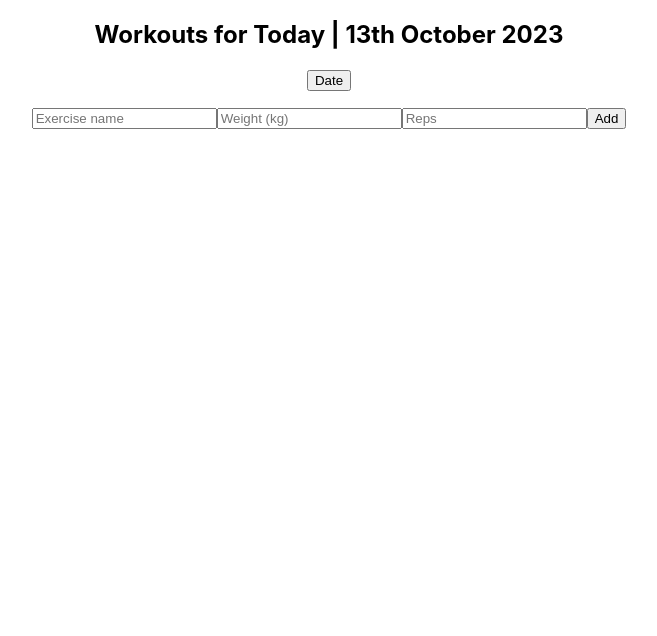
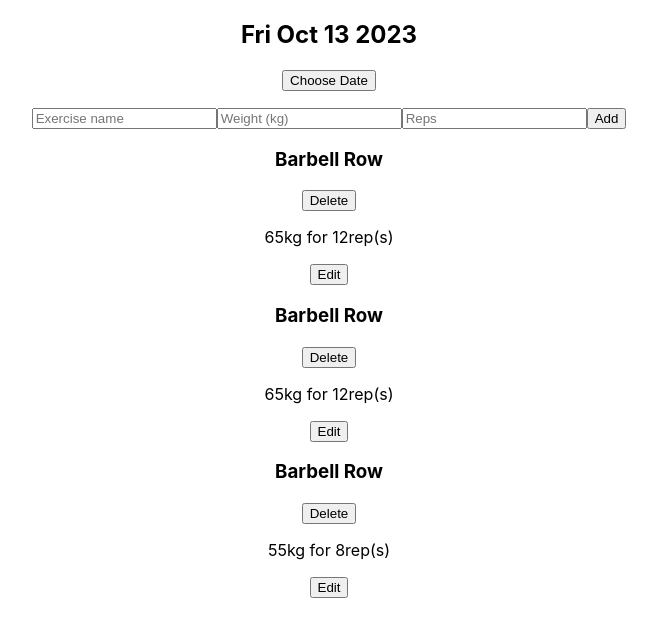
Before and after one commit to MrShakzey/workoutbuddy, a React (Create React App) app in the folder workoutbuddy/: page / in a window 1280 px wide. Shown: the top 636 px of the page, without its empty margins (311-968 px from the left). Built offline with nearby package versions, Linux system fonts and the light colour scheme.

Commit message:
Accept user input and add to workouts log

```diff
--- a/workoutbuddy/src/App.js
+++ b/workoutbuddy/src/App.js
@@ -5,7 +5,7 @@ import DayLog from './components/DayLog';
 function App() {
   return (
     <div className="App">
-      <DayLog/>
+      <DayLog date={new Date().toDateString()} />
     </div>
   );
 }
--- a/workoutbuddy/src/components/AddExercise.js
+++ b/workoutbuddy/src/components/AddExercise.js
@@ -1,13 +1,35 @@
 // choose an exercise from the drop down, type in the weight in kg, type in the reps for the set, hit add
 // clicking add will post it to the database, at the same time a get will happen to update the front end
+import { useState } from "react";
 
-const AddExercise = () => {
-    return(
+const AddExercise = ({onAdd}) => {
+
+    const [name, setName] = useState('');
+    const [weight, setWeight] = useState('');
+    const [reps, setReps] = useState('');
+
+    const onSubmit = (e) => {
+        e.preventDefault()
+
+        if (!name) {
+            alert('Please enter a task!')
+        }
+
+        onAdd({name, weight, reps});
+
+        setName('');
+        setWeight('');
+        setReps('');
+    }
+
+    return (
         <>
-        <input type="text" placeholder="Exercise name"/>
-        <input type="text" placeholder="Weight (kg)"/>
-        <input type="number" placeholder="Reps"/>
-        <button>Add</button>
+            <form onSubmit={onSubmit}>
+                <input type="text" placeholder="Exercise name" value={name} onChange={(e) => setName(e.target.value)}/>
+                <input type="number" placeholder="Weight (kg)" min="0" value={weight} onChange={(e) => setWeight(e.target.value)}/>
+                <input type="number" placeholder="Reps" min="1" value={reps} onChange={(e) => setReps(e.target.value)}/>
+                <button type='submit'>Add</button>
+            </form>
         </>
     )
 }
--- a/workoutbuddy/src/components/DateSelector.js
+++ b/workoutbuddy/src/components/DateSelector.js
@@ -4,7 +4,7 @@
 
 const DateSelector = () => {
     return(
-        <button>Date</button>
+        <button>Choose Date</button>
     )
 }
 
--- a/workoutbuddy/src/components/DateTitle.js
+++ b/workoutbuddy/src/components/DateTitle.js
@@ -1,9 +1,9 @@
 // just the date title for the selected date. If it is "today" then it will say "Today | LongDateFormat"
 
-const DateTitle = () => {
+const DateTitle = ({date}) => {
     return(
         <div>
-            <h2>Workouts for Today | 13th October 2023</h2>
+            <h2>{date}</h2>
         </div>
     )
 }
--- a/workoutbuddy/src/components/DayLog.js
+++ b/workoutbuddy/src/components/DayLog.js
@@ -3,14 +3,40 @@
 import AddExercise from "./AddExercise";
 import DateSelector from "./DateSelector";
 import DateTitle from "./DateTitle";
+import Exercises from "./Exercises";
+import { useState } from "react";
 
 const DayLog = ({date}) => {
+
+    const [exercises, setExercises] = useState([
+        {
+            name: "Barbell Row",
+            weight: 65,
+            reps: 12
+        },
+        {
+            name: "Barbell Row",
+            weight: 65,
+            reps: 12
+        },
+        {
+            name: "Barbell Row",
+            weight: 55,
+            reps: 8
+        },
+      ]);
+
+      const addExercise = (exercise) => {
+        setExercises([...exercises, exercise]);
+      }
+
     return(
         <>
-            <DateTitle/>
+            <DateTitle date={date}/>
             <DateSelector/>
             <p></p>
-            <AddExercise/>
+            <AddExercise onAdd={addExercise}/>
+            <Exercises exercises={exercises}/>
         </>
     )
 }
--- a/workoutbuddy/src/components/Exercise.js
+++ b/workoutbuddy/src/components/Exercise.js
@@ -1,2 +1,16 @@
 // a single log entry for a given exercise with the weight and number of reps
 // this has an edit/delete button to change it after it has been logged if necessary
+
+import Set from "./Set";
+
+const Exercise = ({name, weight, reps}) => {
+    return(
+        <>
+        <h3>{name}</h3>
+        <button>Delete</button>
+        <Set weight={weight} reps={reps}/>
+        </>
+    )
+}
+
+export default Exercise;
--- a/workoutbuddy/src/components/Exercises.js
+++ b/workoutbuddy/src/components/Exercises.js
@@ -1,2 +1,14 @@
 // component which houses the list of exercises. each log is grouped together by the exercise type
 // each group has a delete button and it will delete all the logs beneath it
+
+import Exercise from "./Exercise";
+
+const Exercises = ({exercises}) => {
+    return(
+        exercises.map((exercise) => (
+            <Exercise name={exercise.name} weight={exercise.weight} reps={exercise.reps}/>
+        ))
+    )
+}
+
+export default Exercises;
--- /dev/null
+++ b/workoutbuddy/src/components/Set.js
@@ -0,0 +1,10 @@
+const Set = ({weight, reps}) => {
+    return (
+        <div>
+            <p>{weight}kg for {reps}rep(s)</p>
+            <button>Edit</button>
+        </div>
+    )
+}
+
+export default Set;
```
